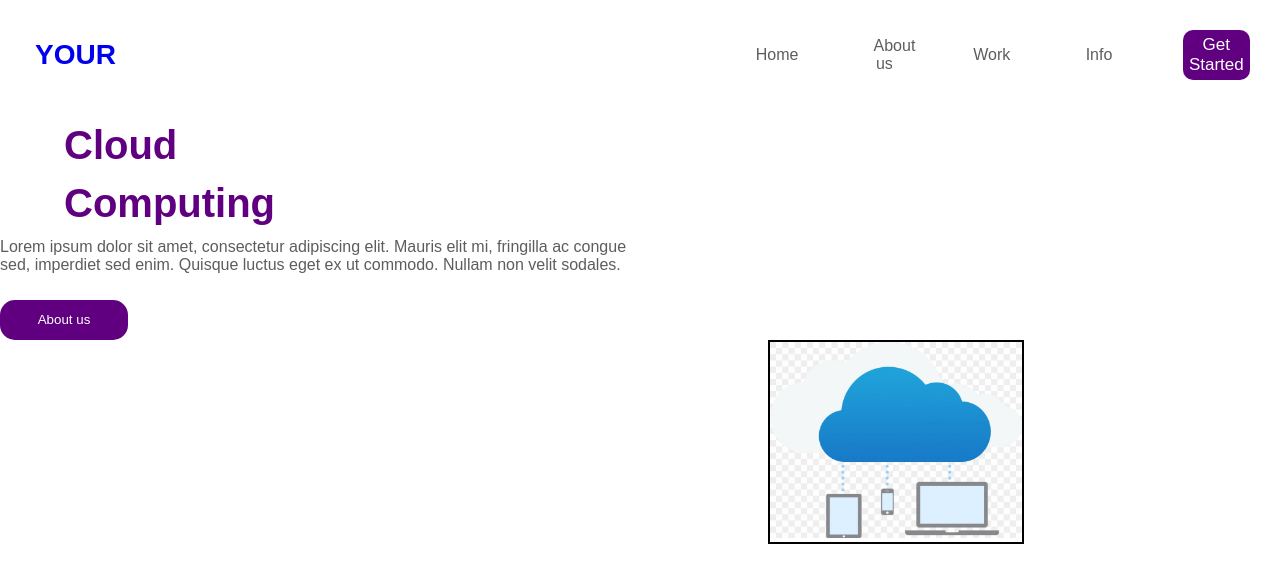
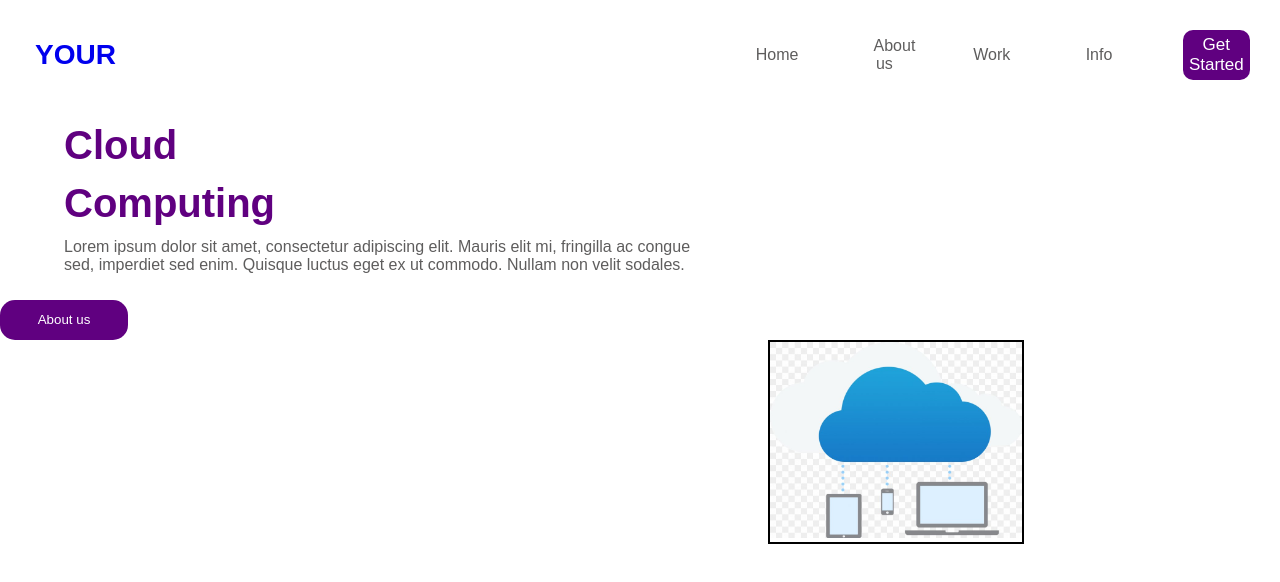
Before and after one commit to joaov1ct0r/react-cloud, a React (Create React App) app: page / in a window 1280 px wide. Shown: the top 582 px of the page. Built offline with nearby package versions, Linux system fonts and the light colour scheme.

Commit message:
estilo aplicado ao elemento header p

```diff
--- a/src/App.css
+++ b/src/App.css
@@ -76,6 +76,7 @@ header h2 {
 }
 
 header p {
+    margin: 1% 0 1% 5%;
     color: rgb(94, 93, 93);
     width: 50%;
     margin-bottom: 2%;
```
